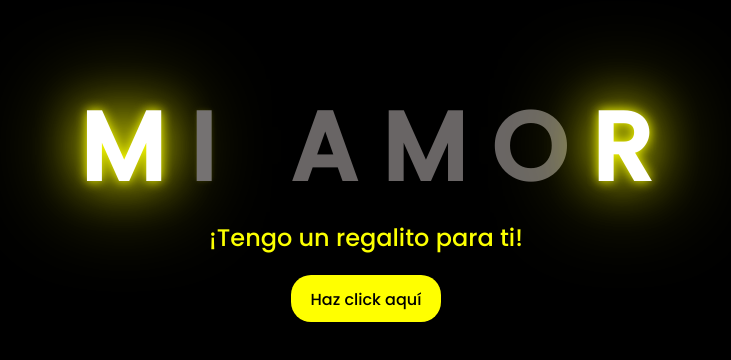
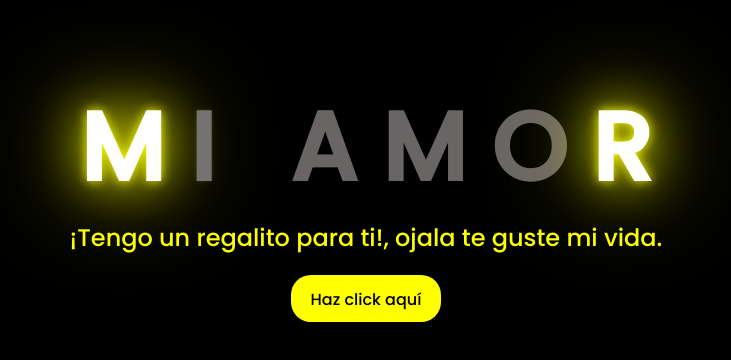
Before and after one commit to iJack100/flowers-main, a plain HTML site: page index.html in a window 1280 px wide. Shown: the part 210-570 px from the top of the page, without its empty margins (282-1013 px from the left). Drawn offline with Linux system fonts and the light colour scheme.

Commit message:
Update index.html

```diff
--- a/index.html
+++ b/index.html
@@ -28,7 +28,7 @@
         <span></span>
     </div>
     <div class="description">
-        <span>¡Tengo un regalito para ti!</span>
+        <span>¡Tengo un regalito para ti!, ojala te guste mi vida.</span>
     </div>
     <div class="button">
         <button>
```
